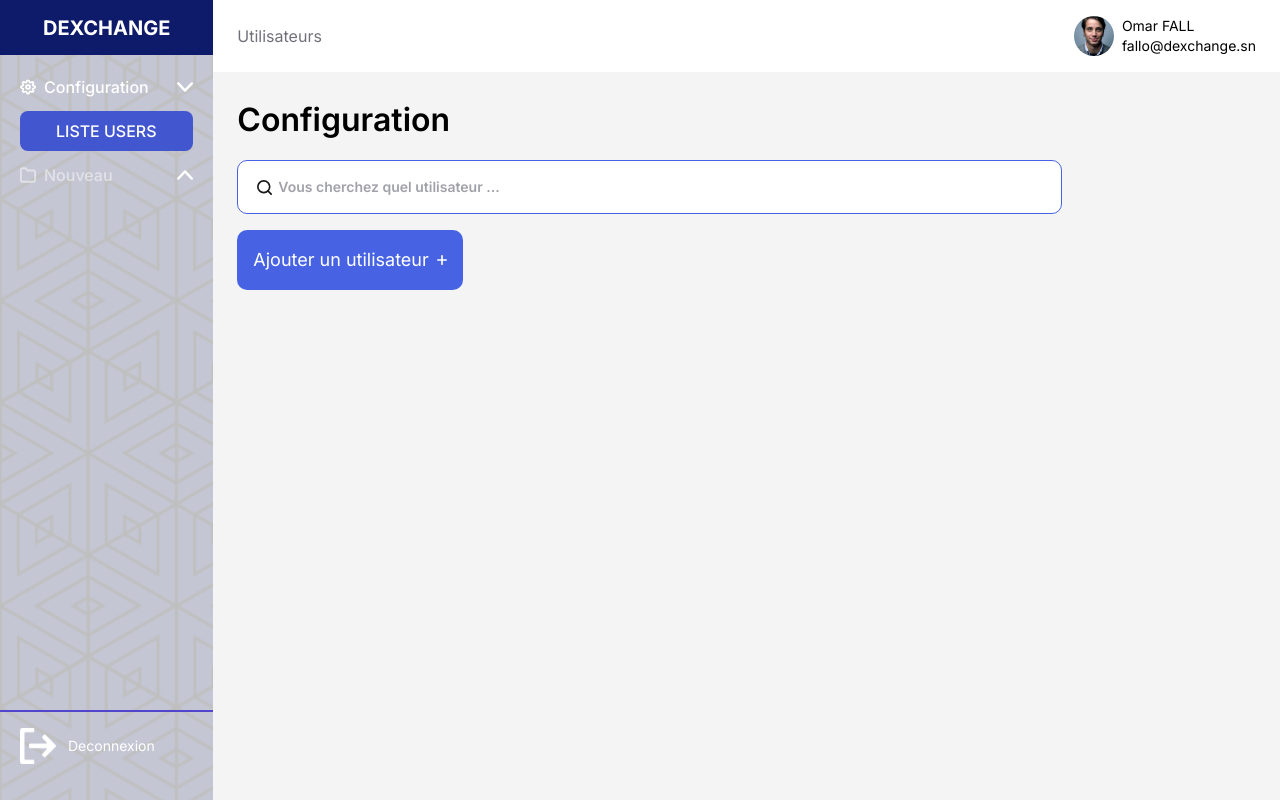
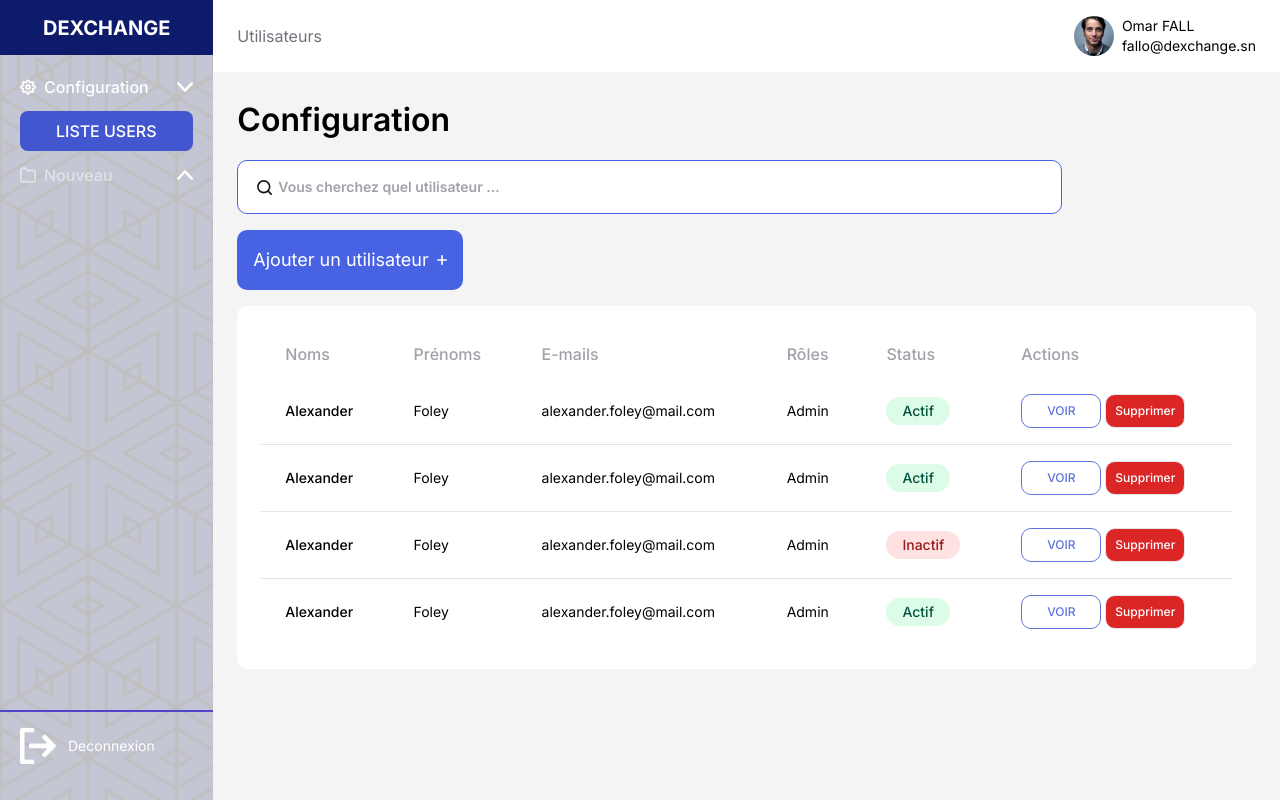
Before and after one commit to Mister-Bajaan/dexchange-frontend, a Next.js app: page /dashboard in a window 1280 px wide. Built offline with nearby package versions, Linux system fonts and the light colour scheme.

Commit message:
partie front terminer reste juste le todo

```diff
--- a/app/(pages)/dashboard/page.js
+++ b/app/(pages)/dashboard/page.js
@@ -6,6 +6,7 @@ export default function Dashboard() {
     <div className="flex">
       <Sidebar />
       <ContentConfiguration />
+
     </div>
   );
 }
--- /dev/null
+++ b/app/ui/components/button/active-inactif/etat.btn.jsx
@@ -0,0 +1,18 @@
+export default function EtatBtn({ isActive }) {
+  if (isActive) {
+    return (
+      <>
+        <button className="px-4 py-1 text-green-200 bg-green-100 rounded-full font-medium">
+          Actif
+        </button>
+      </>
+    );
+  } else
+    return (
+      <>
+        <button className="px-4 py-1 text-red-800 bg-red-100 rounded-full font-medium">
+          Inactif
+        </button>
+      </>
+    );
+}
--- /dev/null
+++ b/app/ui/components/button/btn-action/action.btn.jsx
@@ -0,0 +1,9 @@
+import clsx from "clsx";
+
+export default function ActionBtn({ children, bgColor, textColor, borderColor }) {
+  return (
+    <button className={clsx(`py-2 px-4 text-xs rounded-[10px] w-20 font-medium border ${textColor} ${bgColor} ${borderColor} flex items-center justify-center`, )}>
+      {children }
+    </button>
+  );
+}
--- /dev/null
+++ b/app/ui/components/button/btn-action/get.btn.jsx
@@ -0,0 +1,13 @@
+import ActionBtn from "./action.btn";
+
+export default function GetBtn() {
+  return (
+    <ActionBtn
+      bgColor="bg-white"
+      textColor="text-blue-400"
+      borderColor="border-blue-400"
+    >
+      VOIR
+    </ActionBtn>
+  );
+}
--- /dev/null
+++ b/app/ui/components/button/btn-action/remove.btn.jsx
@@ -0,0 +1,9 @@
+import ActionBtn from "./action.btn";
+
+export default function RemoveBtn() {
+  return (
+    <ActionBtn bgColor="bg-red-600" textColor="text-white">
+      Supprimer
+    </ActionBtn>
+  );
+}
--- a/app/ui/components/container/container.jsx
+++ b/app/ui/components/container/container.jsx
@@ -1,3 +1,7 @@
 export default function Container({ children }) {
-  return <div className="w-full bg-gray-100 space-y-4">{children}</div>;
+  return (
+    <div className="bg-white rounded-[10px] p-6 font-normal mx-6">
+      {children}
+    </div>
+  );
 }
--- a/app/ui/modules/content-add/content.add.jsx
+++ b/app/ui/modules/content-add/content.add.jsx
@@ -1,14 +1,13 @@
-import Container from "../../components/container/container";
 import FormPageContent from "../layout/form-page.content";
 
 export default function ContentAdd() {
   return (
-    <Container>
+    <div className="w-full bg-gray-100 space-y-4">
       <FormPageContent
         titlePage="Configuration"
-        SecondTitle="Ajouter un compte"
+        SecondTitle="ADAMA DIOM"
         btnContent="Sauvegarder"
       />
-    </Container>
+    </div>
   );
 }
--- a/app/ui/modules/content-configuration/content.jsx
+++ b/app/ui/modules/content-configuration/content.jsx
@@ -1,6 +1,9 @@
 import Image from "next/image";
 import Topbar from "../../components/topbar/topbar.component";
 import BtnAddUser from "../../components/button/btn-add-user/btn-add-user";
+import Container from "../../components/container/container";
+
+import UserListContent from "./user-list/user.list.content";
 
 export default function ContentConfiguration() {
   return (
@@ -25,6 +28,10 @@ export default function ContentConfiguration() {
 
         <BtnAddUser />
       </div>
+
+      <Container>
+        <UserListContent/>
+      </Container>
     </div>
   );
 }
--- /dev/null
+++ b/app/ui/modules/content-configuration/user-list/user.list.content.jsx
@@ -0,0 +1,107 @@
+import EtatBtn from "../../../components/button/active-inactif/etat.btn";
+import GetBtn from "../../../components/button/btn-action/get.btn";
+import RemoveBtn from "../../../components/button/btn-action/remove.btn";
+
+export default function UserListContent() {
+  return (
+    <div className="">
+      <table className="min-w-full">
+        <thead>
+          <tr>
+            <th className="px-6 py-3 text-left text-base font-medium text-gray-400">
+              Noms
+            </th>
+            <th className="px-6 py-3 text-left text-base font-medium text-gray-400">
+              Prénoms
+            </th>
+            <th className="px-6 py-3 text-left text-base font-medium text-gray-400">
+              E-mails
+            </th>
+            <th className="px-6 py-3 text-left text-base font-medium text-gray-400">
+              Rôles
+            </th>
+            <th className="px-6 py-3 text-left text-base font-medium text-gray-400">
+              Status
+            </th>
+            <th className="px-6 py-3 text-left text-base font-medium text-gray-400">
+              Actions
+            </th>
+          </tr>
+        </thead>
+        <tbody className="divide-y divide-gray-200">
+          <tr>
+            <td className="px-6 py-4 text-sm font-medium text-black">
+              Alexander
+            </td>
+            <td className="px-6 py-4 text-sm text-black">Foley</td>
+            <td className="px-6 py-4 text-sm text-black">
+              alexander.foley@mail.com
+            </td>
+            <td className="px-6 py-4 text-sm text-black">Admin</td>
+            <td className="px-6 py-4 text-sm text-black">
+              <EtatBtn isActive={true} />
+            </td>
+            <td className="px-6 py-4 text-sm text-black flex gap-1">
+              <GetBtn />
+              <RemoveBtn />
+            </td>
+          </tr>
+
+          <tr>
+            <td className="px-6 py-4 text-sm font-medium text-black">
+              Alexander
+            </td>
+            <td className="px-6 py-4 text-sm text-black">Foley</td>
+            <td className="px-6 py-4 text-sm text-black">
+              alexander.foley@mail.com
+            </td>
+            <td className="px-6 py-4 text-sm text-black">Admin</td>
+            <td className="px-6 py-4 text-sm text-black">
+              <EtatBtn isActive={true} />
+            </td>
+            <td className="px-6 py-4 text-sm text-black flex gap-1">
+              <GetBtn />
+              <RemoveBtn />
+            </td>
+          </tr>
+
+          <tr>
+            <td className="px-6 py-4 text-sm font-medium text-black">
+              Alexander
+            </td>
+            <td className="px-6 py-4 text-sm text-black">Foley</td>
+            <td className="px-6 py-4 text-sm text-black">
+              alexander.foley@mail.com
+            </td>
+            <td className="px-6 py-4 text-sm text-black">Admin</td>
+            <td className="px-6 py-4 text-sm text-black">
+              <EtatBtn isActive={false} />
+            </td>
+            <td className="px-6 py-4 text-sm text-black flex gap-1">
+              <GetBtn />
+              <RemoveBtn />
+            </td>
+          </tr>
+
+          <tr>
+            <td className="px-6 py-4 text-sm font-medium text-black">
+              Alexander
+            </td>
+            <td className="px-6 py-4 text-sm text-black">Foley</td>
+            <td className="px-6 py-4 text-sm text-black">
+              alexander.foley@mail.com
+            </td>
+            <td className="px-6 py-4 text-sm text-black">Admin</td>
+            <td className="px-6 py-4 text-sm text-black">
+              <EtatBtn isActive={true} />
+            </td>
+            <td className="px-6 py-4 text-sm text-black flex gap-1">
+              <GetBtn />
+              <RemoveBtn />
+            </td>
+          </tr>
+        </tbody>
+      </table>
+    </div>
+  );
+}
--- a/app/ui/modules/content-update/content.update.jsx
+++ b/app/ui/modules/content-update/content.update.jsx
@@ -1,15 +1,13 @@
 import FormPageContent from "../layout/form-page.content";
-
-import Container from "../../components/container/container";
 
 export default function ContentUpdate() {
   return (
-    <Container>
+    <div className="w-full bg-gray-100 space-y-4">
       <FormPageContent
         titlePage="Voir l'utilisateur"
         SecondTitle="ADAMA DIOM"
         btnContent="Modifier"
       />
-    </Container>
+    </div>
   );
 }
--- a/tailwind.config.js
+++ b/tailwind.config.js
@@ -24,9 +24,9 @@ module.exports = {
       },
 
       red: {
-        100: "##FEE2E2",
+        100: "#FEE2E2",
         600: "#DC2626",
-        800: "##991B1B",
+        800: "#991B1B",
       },
 
       gray: {
```
